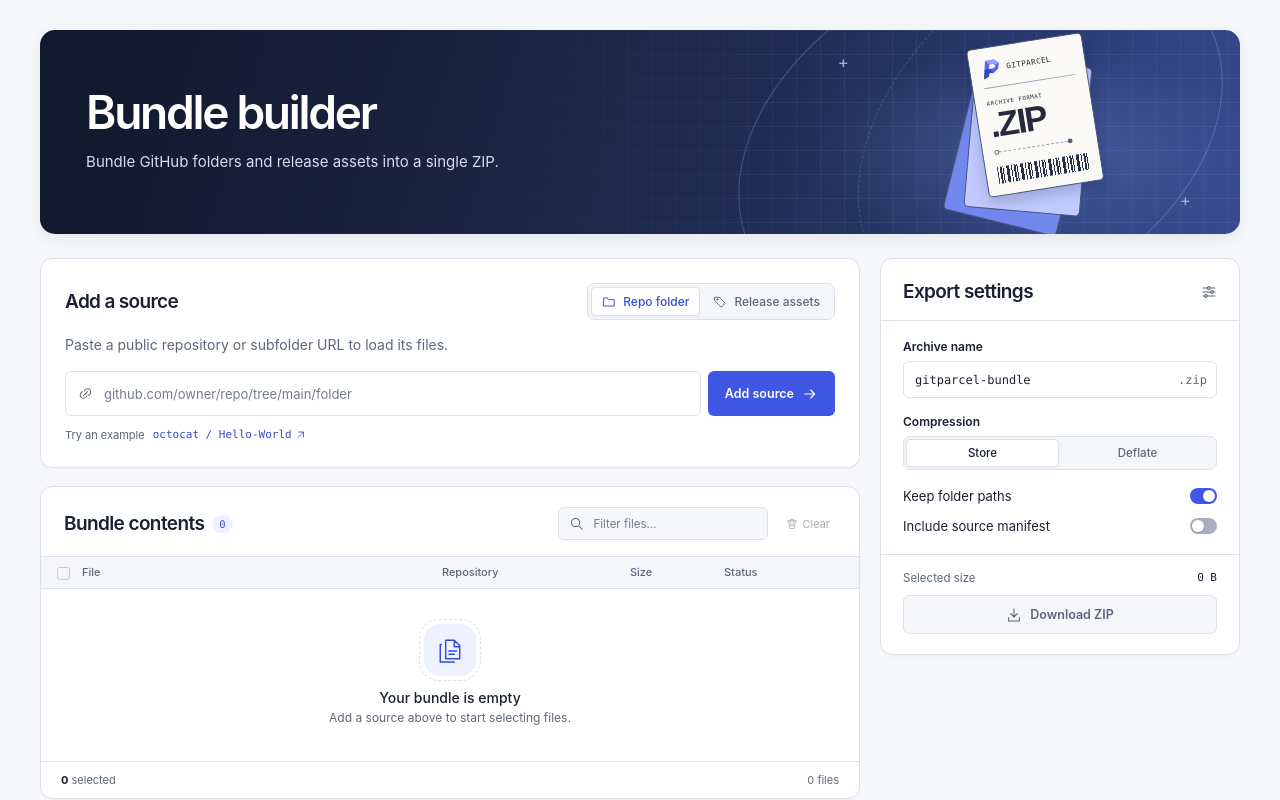
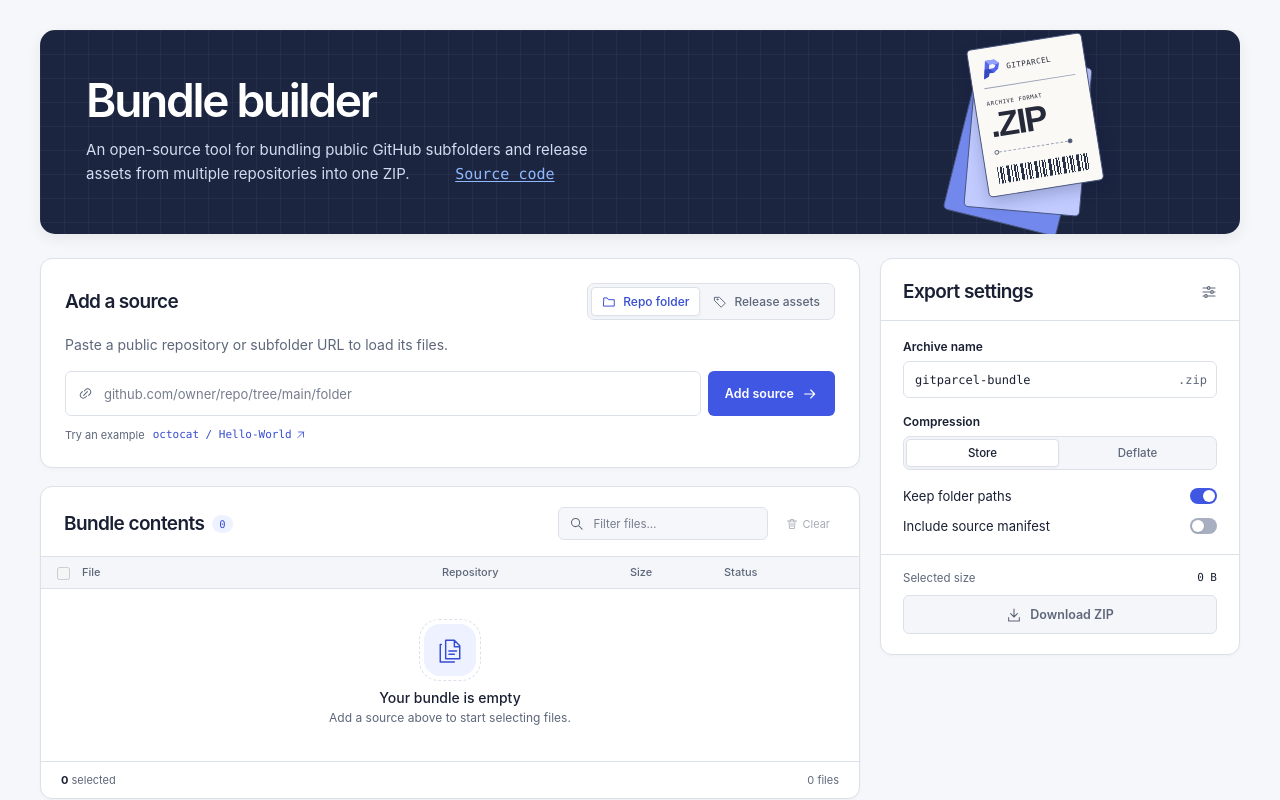
Before and after one commit to kawrae/gitparcel, a website with bundled scripts: page public/index.html in a window 1280 px wide. Shown: the part 71-871 px from the top of the page. Built offline with nearby package versions, Linux system fonts and the light colour scheme.

Commit message:
feat(ui): add inline source link and simplify the banner background

```diff
--- a/public/index.html
+++ b/public/index.html
@@ -32,25 +32,28 @@
       <div class="hero">
         <div class="hero-copy">
           <h1>Bundle builder</h1>
-          <p>Bundle GitHub folders and release assets into a single ZIP.</p>
+          <p>
+            An open-source tool for bundling public GitHub subfolders and release assets from
+            multiple repositories into one ZIP.&nbsp;ㅤㅤㅤ<a
+              class="source-link"
+              href="https://github.com/kawrae/gitparcel"
+              target="_blank"
+              rel="noopener noreferrer"
+              >Source code</a
+            >
+          </p>
         </div>
         <div class="parcel-art" aria-hidden="true">
-          <div class="art-orbit orbit-a"></div>
-          <div class="art-orbit orbit-b"></div>
           <div class="paper paper-back"></div>
           <div class="paper paper-middle"></div>
           <div class="paper parcel-label">
-            <div class="label-head">
-              <img src="./favicon.svg" alt="" /><span>GITPARCEL</span>
-            </div>
+            <div class="label-head"><img src="./favicon.svg" alt="" /><span>GITPARCEL</span></div>
             <div class="label-body">
               <span>ARCHIVE FORMAT</span><strong>.ZIP</strong>
               <div class="label-route"><i></i><b></b><i></i></div>
             </div>
             <div class="barcode"></div>
           </div>
-          <div class="art-cross c1">+</div>
-          <div class="art-cross c2">+</div>
         </div>
       </div>
       <div class="work-area">
--- a/public/style.css
+++ b/public/style.css
@@ -187,32 +187,33 @@ main {
   margin-block: 32px;
 }
 .hero {
-  position: relative;
-  isolation: isolate;
   overflow: hidden;
   display: grid;
   grid-template-columns: minmax(0, 1fr) minmax(240px, 38%);
   align-items: center;
   min-height: 204px;
-  background: linear-gradient(107deg, #12192c 5%, #202c52 60%, #344b91 100%);
+  background-color: #1b2540;
+  background-image:
+    linear-gradient(to right, #ffffff0b 1px, transparent 1px),
+    linear-gradient(to bottom, #ffffff0b 1px, transparent 1px);
+  background-size: 24px 24px;
   color: #fff;
   border-radius: 15px;
   box-shadow: 0 5px 14px #19274513;
 }
-.hero::before {
-  content: '';
-  position: absolute;
-  inset: 0 0 0 37%;
-  z-index: -1;
-  pointer-events: none;
-  background-image:
-    linear-gradient(#c1cfff13 1px, transparent 1px),
-    linear-gradient(90deg, #c1cfff13 1px, transparent 1px);
-  background-size: 24px 24px;
-  mask-image: linear-gradient(to right, transparent, #000 46%);
-}
 .hero-copy {
   padding: 32px 0 34px clamp(25px, 3.6vw, 55px);
+}
+.source-link {
+  color: #91b9ff;
+  font-family: var(--mono);
+  white-space: nowrap;
+  text-decoration: underline;
+  text-underline-offset: 0.15em;
+}
+.source-link:hover,
+.source-link:focus-visible {
+  color: #c3d9ff;
 }
 .hero h1 {
   font-size: clamp(34px, 3.6vw, 54px);
@@ -454,36 +455,8 @@ main {
 .parcel-art {
   align-self: stretch;
   position: relative;
-  isolation: isolate;
   min-height: 204px;
   pointer-events: none;
-}
-.parcel-art::before {
-  content: '';
-  position: absolute;
-  inset: 0;
-  background: radial-gradient(ellipse at 56% 60%, #8fa6ff42, transparent 62%);
-  z-index: -1;
-}
-.art-orbit {
-  position: absolute;
-  left: -13%;
-  top: -33%;
-  width: 112%;
-  height: 172%;
-  border: 1px solid #acbaff44;
-  border-radius: 50%;
-  transform: rotate(-26deg);
-  z-index: -1;
-}
-.orbit-b {
-  left: 11%;
-  top: -40%;
-  width: 113%;
-  height: 171%;
-  transform: rotate(-35deg);
-  border-style: dashed;
-  border-color: #b9c6ff38;
 }
 
 .paper {
@@ -590,22 +563,6 @@ main {
     #273249 10px 13px,
     transparent 13px 15px
   );
-}
-
-.art-cross {
-  position: absolute;
-  color: #a9b9ea;
-  font: 15px var(--mono);
-}
-
-.c1 {
-  top: 12%;
-  left: 12%;
-}
-
-.c2 {
-  right: 11%;
-  bottom: 12%;
 }
 
 .card {
```
